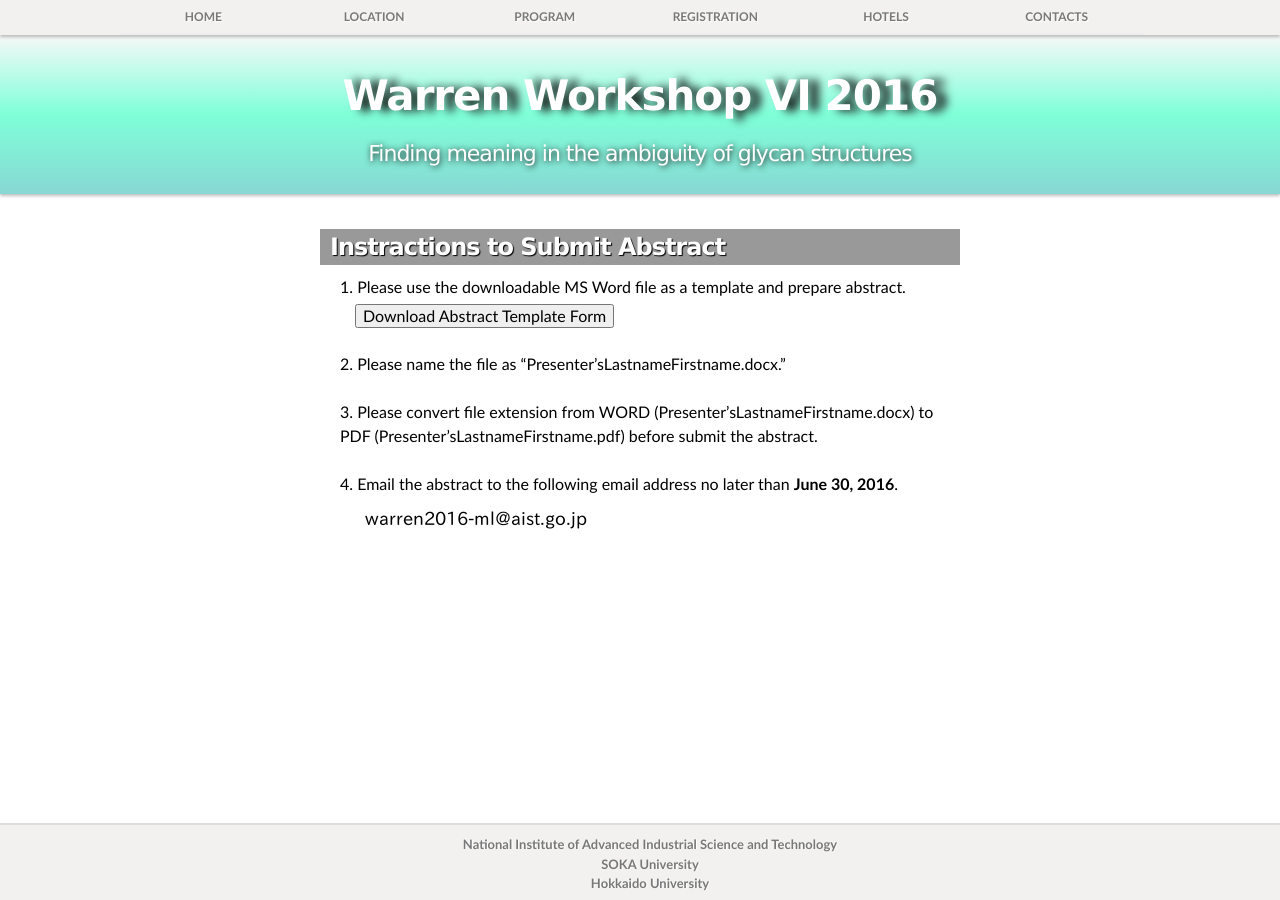
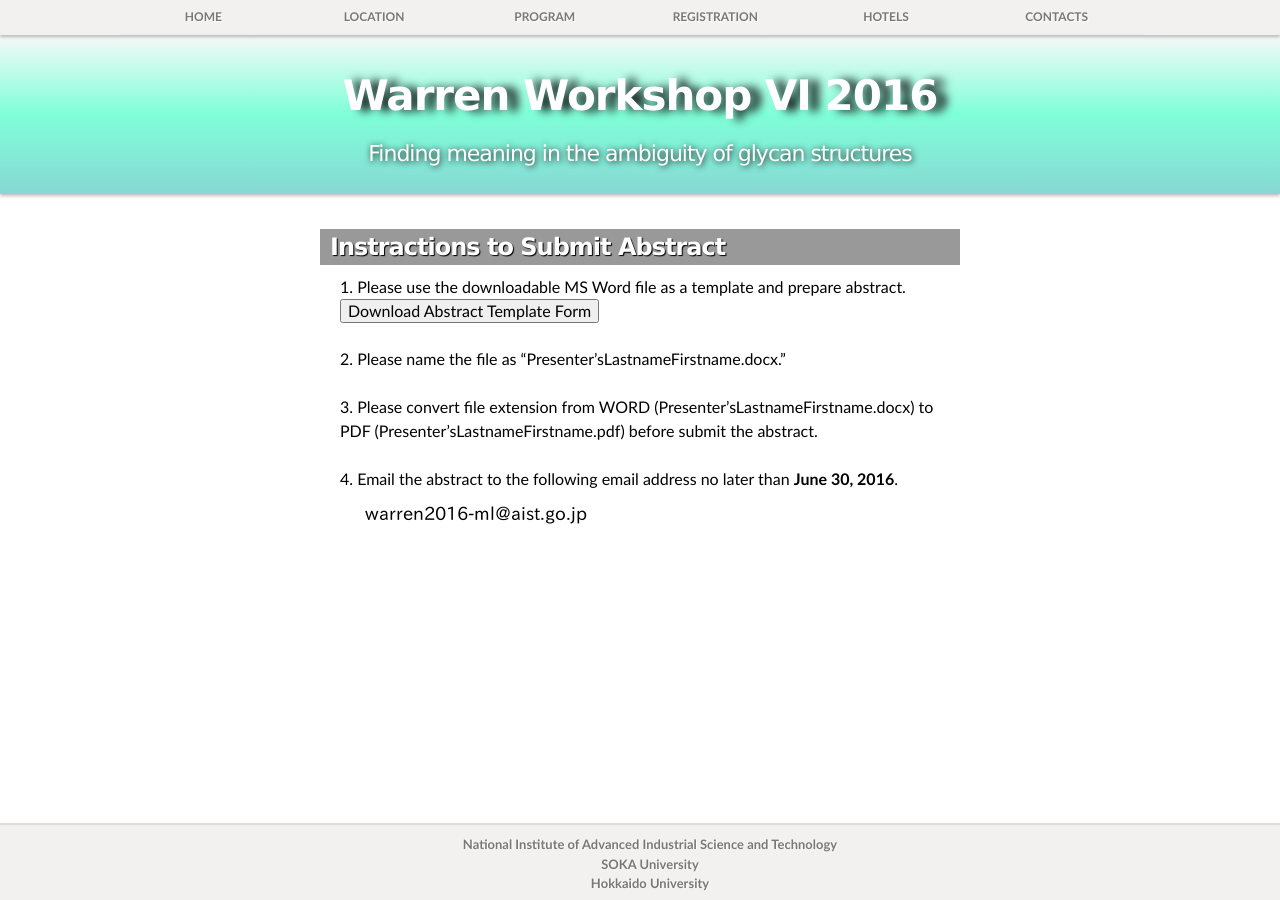
Before and after one commit to yamazakiM/test_warren2016, a Jekyll site: the page built from registration/submit.html, in a window 1280 px wide. Built offline with Jekyll 4.4.1, drawn with Linux system fonts in a browser that asks for light colours; nearby versions of some CDN libraries; library files that are not in the unit come from our copies.

Commit message:
Update stylesheet.css

```diff
--- a/stylesheets/stylesheet.css
+++ b/stylesheets/stylesheet.css
@@ -688,14 +688,9 @@ ul.instraction{
 }
 
 img.abstract{
+  display:block;
   box-shadow:none;
-  display:block;
   margin-left:20px;
-}
-input#button_submit_instraction{
-  margin-left:15px;
-  margin-top:5px;
-
 }
 
 /*******************************************************************************
```
